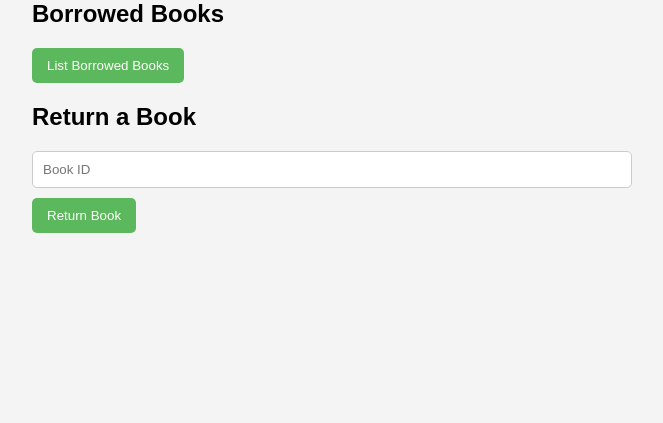
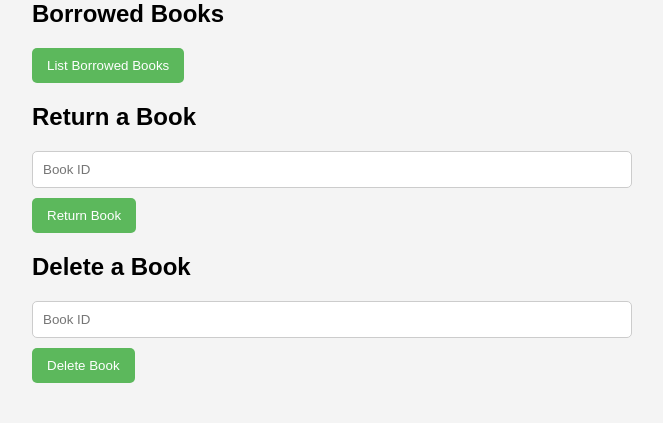
Before and after one commit to youssefkhalil320/shopping-app, a FastAPI app: page / in a window 1280 px wide. Shown: the part 793-1216 px from the top of the page, without its empty margins (308-971 px from the left). Before the commit the page ends 1026 px from the top, so only its background shows below. Run offline with FastAPI, Linux system fonts and the light colour scheme.

Commit message:
Add feature delete book

```diff
--- a/app/main.py
+++ b/app/main.py
@@ -114,3 +114,25 @@ def return_book(return_info: BookReturn):
     write_db(db)
 
     return {"message": "Book returned successfully"}
+
+
+@app.delete("/delete_books/{book_id}")
+def delete_book(book_id: int):
+    db = read_db()
+
+    # Find the book by ID
+    book = next((b for b in db["books"] if b["id"] == book_id), None)
+
+    if not book:
+        raise HTTPException(status_code=404, detail="Book not found")
+
+    # Remove the book from the books list
+    db["books"] = [b for b in db["books"] if b["id"] != book_id]
+
+    # Also remove the book from the borrowed_books list if it was borrowed
+    db["borrowed_books"] = [record for record in db["borrowed_books"] if record["book_id"] != book_id]
+
+    # Save the updated database
+    write_db(db)
+
+    return {"message": "Book deleted successfully"}
--- a/static/script.js
+++ b/static/script.js
@@ -114,3 +114,24 @@ document.getElementById('return-book-form').addEventListener('submit', async fun
         document.getElementById('return-status').innerText = result.detail || 'An error occurred';
     }
 });
+
+document.getElementById('delete-book-form').addEventListener('submit', async function(event) {
+    event.preventDefault();
+
+    const bookId = document.getElementById('delete-book-id').value;
+
+    const response = await fetch(`/delete_books/${bookId}`, {
+        method: 'DELETE',
+        headers: {
+            'Content-Type': 'application/json'
+        }
+    });
+
+    const result = await response.json();
+
+    if (response.ok) {
+        document.getElementById('delete-status').innerText = result.message;
+    } else {
+        document.getElementById('delete-status').innerText = result.detail || 'An error occurred';
+    }
+});
--- a/templates/index.html
+++ b/templates/index.html
@@ -53,6 +53,15 @@
             <button type="submit">Return Book</button>
         </form>
         <div id="return-status"></div>
+
+        <!-- Delete a Book Form -->
+        <h2>Delete a Book</h2>
+        <form id="delete-book-form">
+            <input type="number" id="delete-book-id" placeholder="Book ID" required>
+            <button type="submit">Delete Book</button>
+        </form>
+        <div id="delete-status"></div>
+
     </div>
 
     <script src="/static/script.js"></script>
```
Also changed, not shown: library.json (+0 -11 lines).
